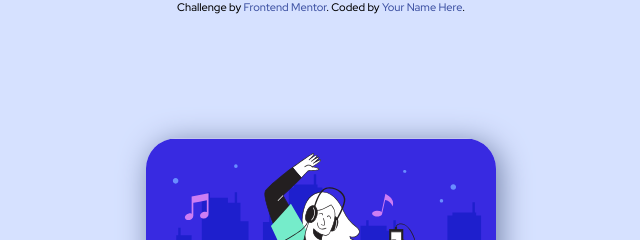
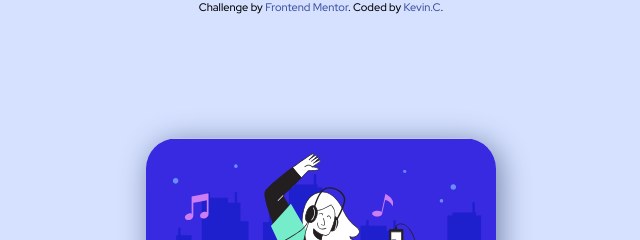
Before and after one commit to kevincalmo/order-summary-github, a plain HTML site: page index.html in a window 1280 px wide. Shown: the top 240 px of the page, 319-959 px from the left. Drawn offline with Linux system fonts and the light colour scheme.

Commit message:
ajout de mon site web en reference

```diff
--- a/index.html
+++ b/index.html
@@ -53,7 +53,7 @@
 
   <div class="attribution">
     Challenge by <a href="https://www.frontendmentor.io?ref=challenge" target="_blank">Frontend Mentor</a>.
-    Coded by <a href="#">Your Name Here</a>.
+    Coded by <a href="https://kevin-calmo.com/">Kevin.C</a>.
   </div>
 </body>
 </html>
```
